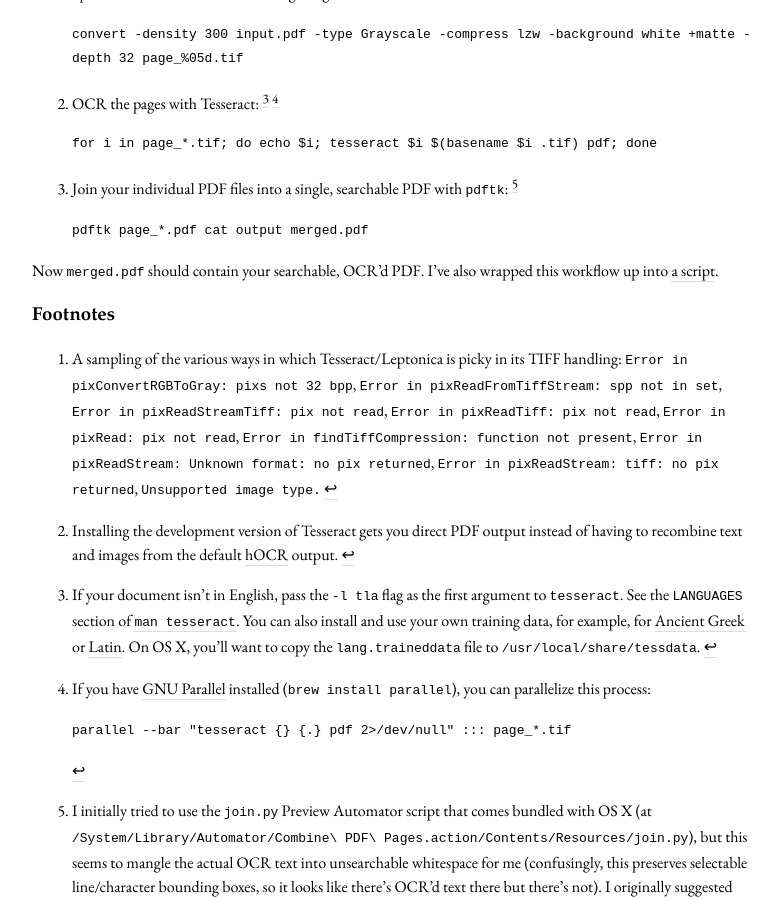
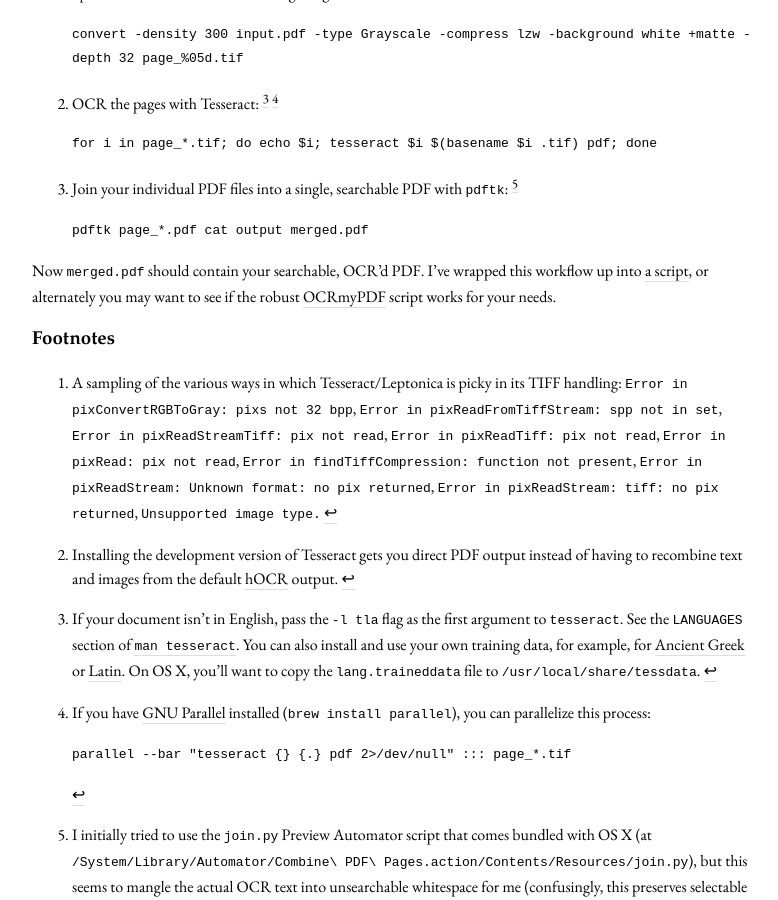
Before and after one commit to ryanfb/etc, a Jekyll site: the page built from _posts/2014-11-13-command_line_ocr_on_mac_os_x.md, in a window 1280 px wide and 900 px high, scrolled down 798 px. Shown: the whole window, without its empty margins (248-1026 px from the left). Built offline with Jekyll 4.4.1, drawn with Linux system fonts in a browser that asks for light colours; nearby versions of some CDN libraries.

Commit message:
Link OCRmyPDF

```diff
--- a/_posts/2014-11-13-command_line_ocr_on_mac_os_x.md
+++ b/_posts/2014-11-13-command_line_ocr_on_mac_os_x.md
@@ -43,7 +43,7 @@ I'm going to assume you have a non-OCR'd PDF you want to convert into a searchab
 
          pdftk page_*.pdf cat output merged.pdf
 
-Now `merged.pdf` should contain your searchable, OCR'd PDF. I've also wrapped this workflow up into [a script](https://gist.github.com/ryanfb/f792ce839c8f26e972cf).
+Now `merged.pdf` should contain your searchable, OCR'd PDF. I've wrapped this workflow up into [a script](https://gist.github.com/ryanfb/f792ce839c8f26e972cf), or alternately you may want to see if the robust [OCRmyPDF](https://github.com/fritz-hh/OCRmyPDF) script works for your needs.
 
 ### Footnotes
 
```
